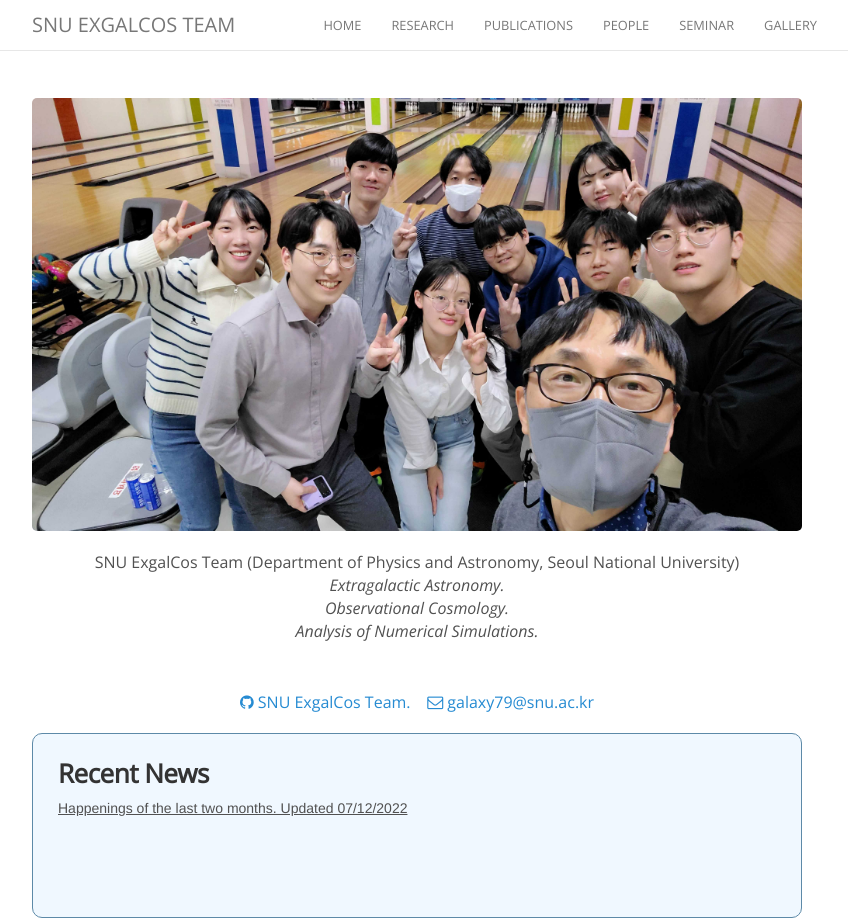
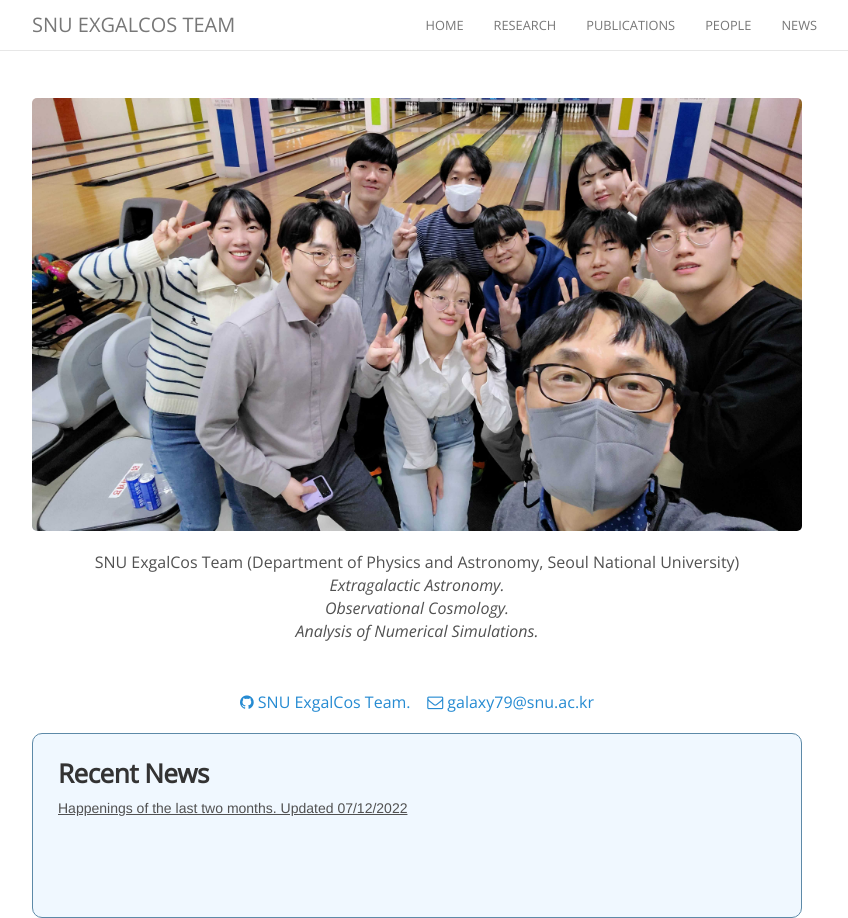
Before and after one commit to exgalcos/exgalcos.github.io, a Jekyll site: the page built from index.html, in a window 1280 px wide. Shown: the whole page, without its empty margins (223-1071 px from the left). Built offline with Jekyll 4.4.1, drawn with Linux system fonts in a browser that asks for light colours; nearby versions of some CDN libraries; comment, search, counter and statistics services are not loaded.

Commit message:
Update _config.yml

```diff
--- a/_config.yml
+++ b/_config.yml
@@ -26,10 +26,8 @@ nav:
     href:           "/publication"
   - name:           "People"
     href:           "/people"
-  - name:           "Seminar"
-    href:           "/seminar"
-  - name:           "Gallery"
-    href:           "/gallery"
+  - name:           "News"
+    href:           "/news"
 
 
 # Sass
```
